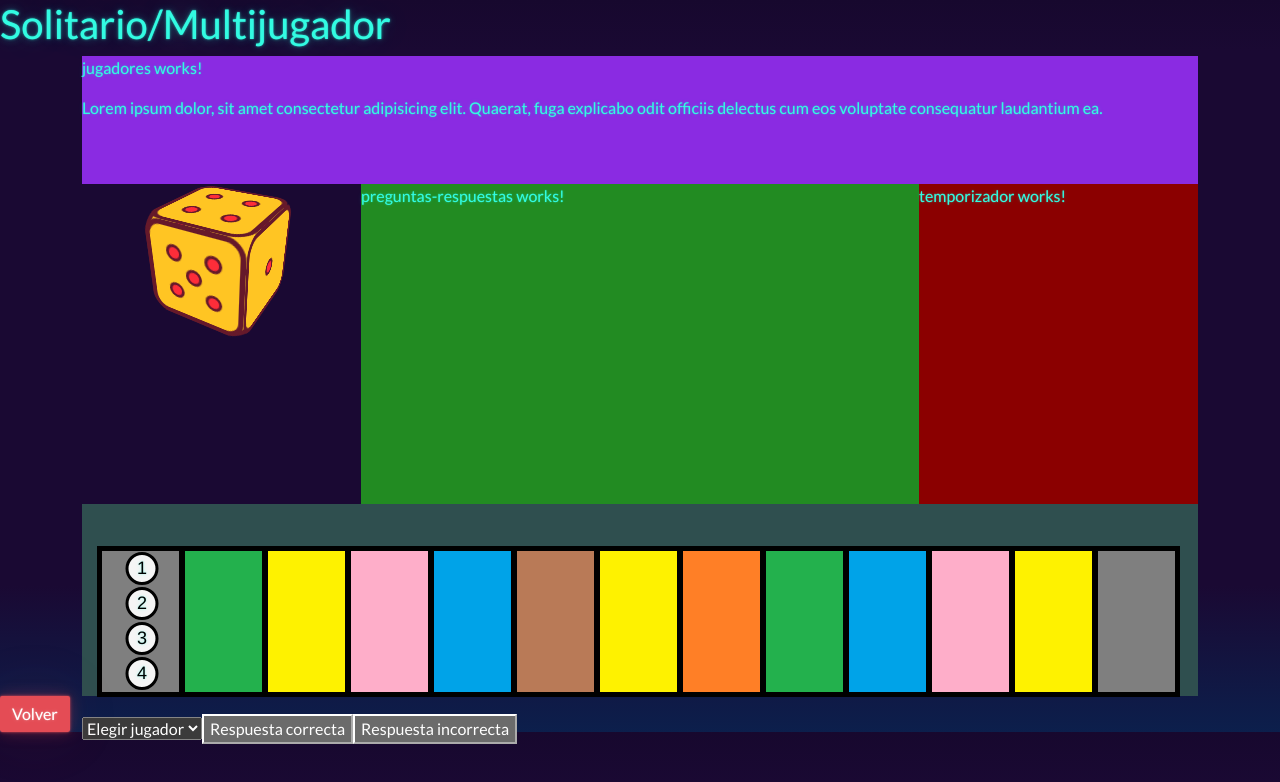
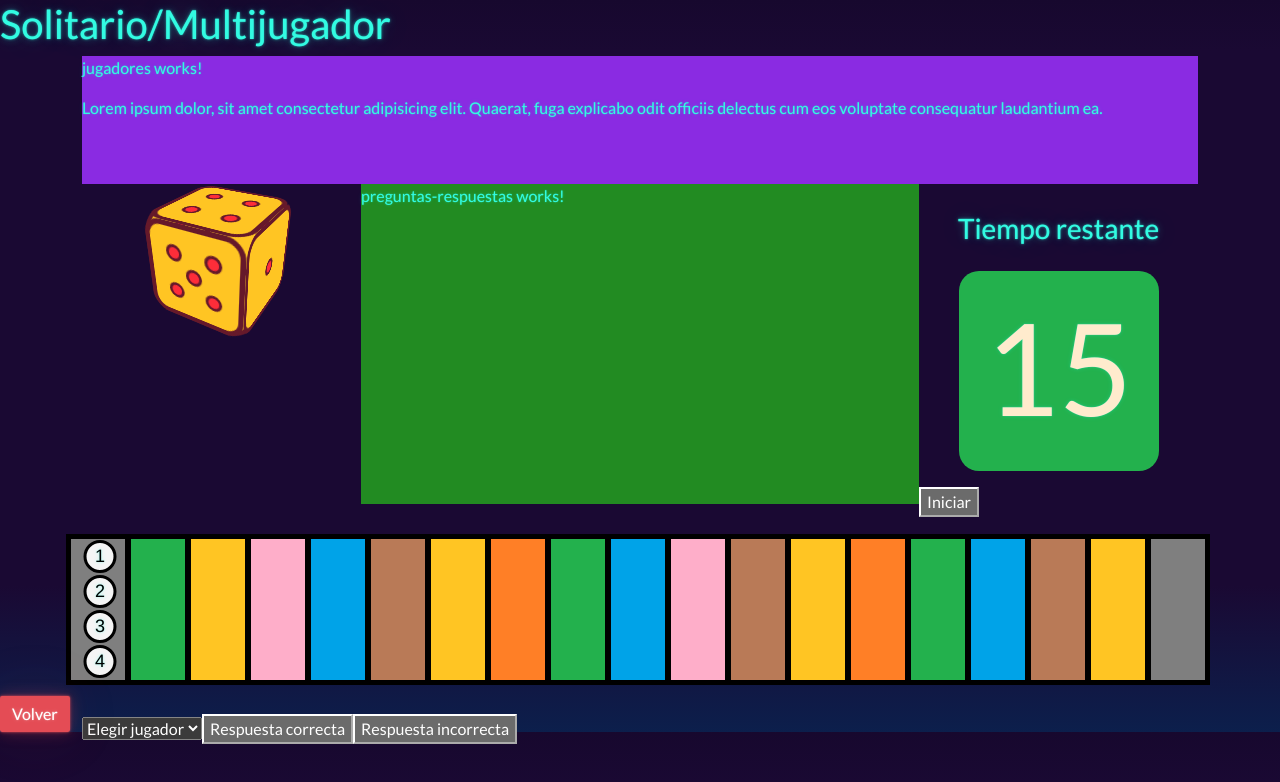
Before and after one commit to federicobalbuena/enRedDados, an Angular app: page /partida in a window 1280 px wide. Shown: the top 782 px of the page. Built offline with nearby package versions, Linux system fonts and the light colour scheme.

Commit message:
Se sube componente temporizador, se agregan casilleros al tablero y se eliminan los background-color del tablero y el temporizador, se modifica color de casilla amarilla para que coincida con el color del dado

```diff
--- a/src/app/components/partida/partida.component.css
+++ b/src/app/components/partida/partida.component.css
@@ -24,11 +24,9 @@
 }
 
 #temporizador {
-    background-color: darkred;
     grid-area: temporizador;
 }
 
 #tablero {
-    background-color: darkslategrey;
     grid-area: tablero;
 }
--- a/src/app/components/tablero/tablero.component.css
+++ b/src/app/components/tablero/tablero.component.css
@@ -1,5 +1,5 @@
     .caja img {
-        width: 87px;
+        width: 5vw;
         height: 72%;
         border: 5px black solid;
         margin-left: -4px;
--- a/src/app/components/tablero/tablero.component.html
+++ b/src/app/components/tablero/tablero.component.html
@@ -17,6 +17,12 @@
     <div class="caja" id="caja 9"><img src="../../../assets/verde.jpg" alt=""></div>
     <div class="caja" id="caja 10"><img src="../../../assets/celeste.jpg" alt=""></div>
     <div class="caja" id="caja 11"><img src="../../../assets/rosa.jpg" alt=""></div>
+    <div class="caja" id="caja 12"><img src="../../../assets/marron.jpg" alt=""></div>
+    <div class="caja" id="caja 10"><img src="../../../assets/amarillo.jpg" alt=""></div>
+    <div class="caja" id="caja 11"><img src="../../../assets/naranja.jpg" alt=""></div>
+    <div class="caja" id="caja 12"><img src="../../../assets/verde.jpg" alt=""></div>
+    <div class="caja" id="caja 10"><img src="../../../assets/celeste.jpg" alt=""></div>
+    <div class="caja" id="caja 11"><img src="../../../assets/marron.jpg" alt=""></div>
     <div class="caja" id="caja 12"><img src="../../../assets/amarillo.jpg" alt=""></div>
 
     <div class="caja" id="caja16">
--- a/src/app/components/temporizador/temporizador.component.css
+++ b/src/app/components/temporizador/temporizador.component.css
@@ -0,0 +1,17 @@
+.container {
+    display: block;
+    text-align: center;
+    margin-top: 10%;
+    visibility: visible;
+}
+
+p {
+    margin-left: 50%;
+    transform: translate(-50%);
+    margin-top: 10%;
+    width: 12.5rem;
+    height: 12.5rem;
+    font-size: 8rem;
+    color: blanchedalmond;
+    border-radius: 10%;
+}
--- a/src/app/components/temporizador/temporizador.component.html
+++ b/src/app/components/temporizador/temporizador.component.html
@@ -1 +1,5 @@
-<p>temporizador works!</p>
+<div class="container">
+<h3>Tiempo restante</h3>
+<p id="timer" [ngStyle]="{'background-color': colorFondo}">{{ tiempoRestante }}</p>
+</div>
+<button id="btn-iniciarCuenta" (click)="iniciarCuenta()">Iniciar</button>
--- a/src/app/components/temporizador/temporizador.component.ts
+++ b/src/app/components/temporizador/temporizador.component.ts
@@ -6,5 +6,31 @@ import { Component } from '@angular/core';
   styleUrls: ['./temporizador.component.css']
 })
 export class TemporizadorComponent {
+  tiempoRestante: number = 15; // El valor lo va a tomar segun la dificultad seleccionada al momento de crear la partida
+  colorFondo: string = 'rgb(35, 177, 77)'
 
+  iniciarCuenta() {
+    let interval = setInterval(() => { // Crea un intervalo que se ejecute cada segundo
+
+      this.tiempoRestante > 0 ? this.cuentaAtras() : this.cambioJugador(interval);
+
+    }, 1000); // El segundo parámetro es el tiempo en milisegundos entre cada ejecución
+  }
+
+  cuentaAtras() {
+    this.tiempoRestante--;
+    if (this.tiempoRestante < 5) {
+      this.colorFondo = 'rgb(254, 45, 57)';
+
+    } else if (this.tiempoRestante < 10) {
+      this.colorFondo = 'rgb(255, 197, 35)';
+
+    }
+  }
+
+  cambioJugador(interval: any) {
+    this.colorFondo = 'rgb(35, 177, 77)';
+    this.tiempoRestante = 15;
+    clearInterval(interval);
+  }
 }
```
Also changed, not shown: src/assets/amarillo.jpg.
